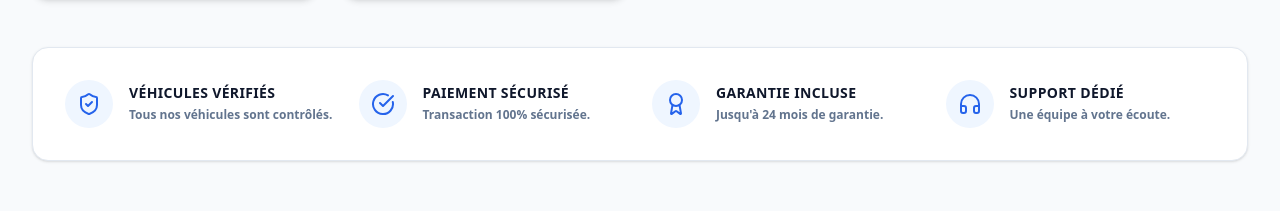
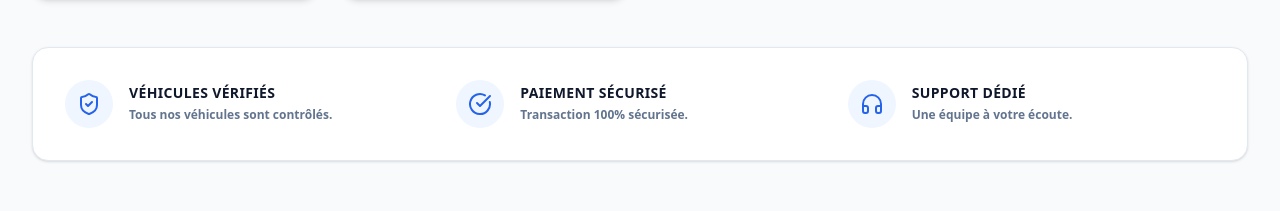
Before and after one commit to abdouzaiti/VEHI-WORLD, a React (Vite) app: page / in a window 1280 px wide. Shown: the part 2278-2489 px from the top of the page. Built offline with nearby package versions, Linux system fonts and the light colour scheme.

Commit message:
ui: update trust badges layout
Reduce trust badge banner from four columns to three and remove the redundant guarantee badge to align with the latest design requirements.

```diff
--- a/src/App.tsx
+++ b/src/App.tsx
@@ -774,7 +774,7 @@ export default function App() {
               )}
 
               {/* High-end Trust Badges row - Matched directly to the provided design image */}
-              <div className="mt-12 bg-white border border-slate-200 rounded-2xl p-6 sm:p-8 grid grid-cols-1 sm:grid-cols-2 lg:grid-cols-4 gap-6 shadow-sm select-none" id="trust-markers-banner">
+              <div className="mt-12 bg-white border border-slate-200 rounded-2xl p-6 sm:p-8 grid grid-cols-1 sm:grid-cols-3 gap-6 shadow-sm select-none" id="trust-markers-banner">
                 <div className="flex items-center space-x-4">
                   <div className="p-3 bg-blue-50 text-[#2563EB] rounded-full shrink-0">
                     <ShieldCheck className="h-6 w-6" />
@@ -792,16 +792,6 @@ export default function App() {
                   <div>
                     <h4 className="text-sm font-extrabold text-slate-900 uppercase tracking-wide">Paiement sécurisé</h4>
                     <p className="text-xs text-slate-500 font-bold mt-0.5 leading-relaxed">Transaction 100% sécurisée.</p>
-                  </div>
-                </div>
-
-                <div className="flex items-center space-x-4">
-                  <div className="p-3 bg-blue-50 text-[#2563EB] rounded-full shrink-0">
-                    <Award className="h-6 w-6" />
-                  </div>
-                  <div>
-                    <h4 className="text-sm font-extrabold text-slate-900 uppercase tracking-wide">Garantie incluse</h4>
-                    <p className="text-xs text-slate-500 font-bold mt-0.5 leading-relaxed">Jusqu'à 24 mois de garantie.</p>
                   </div>
                 </div>
 
```
